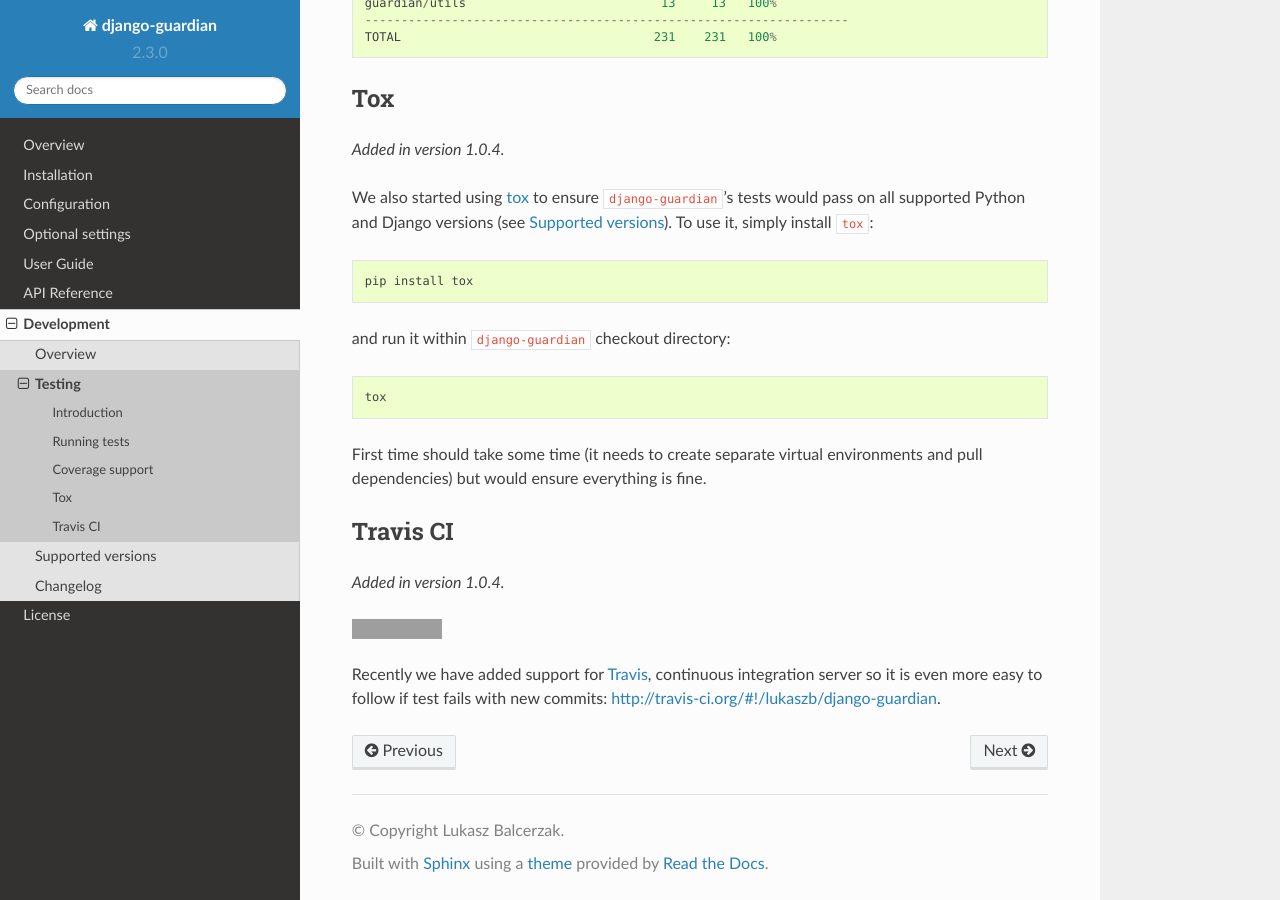
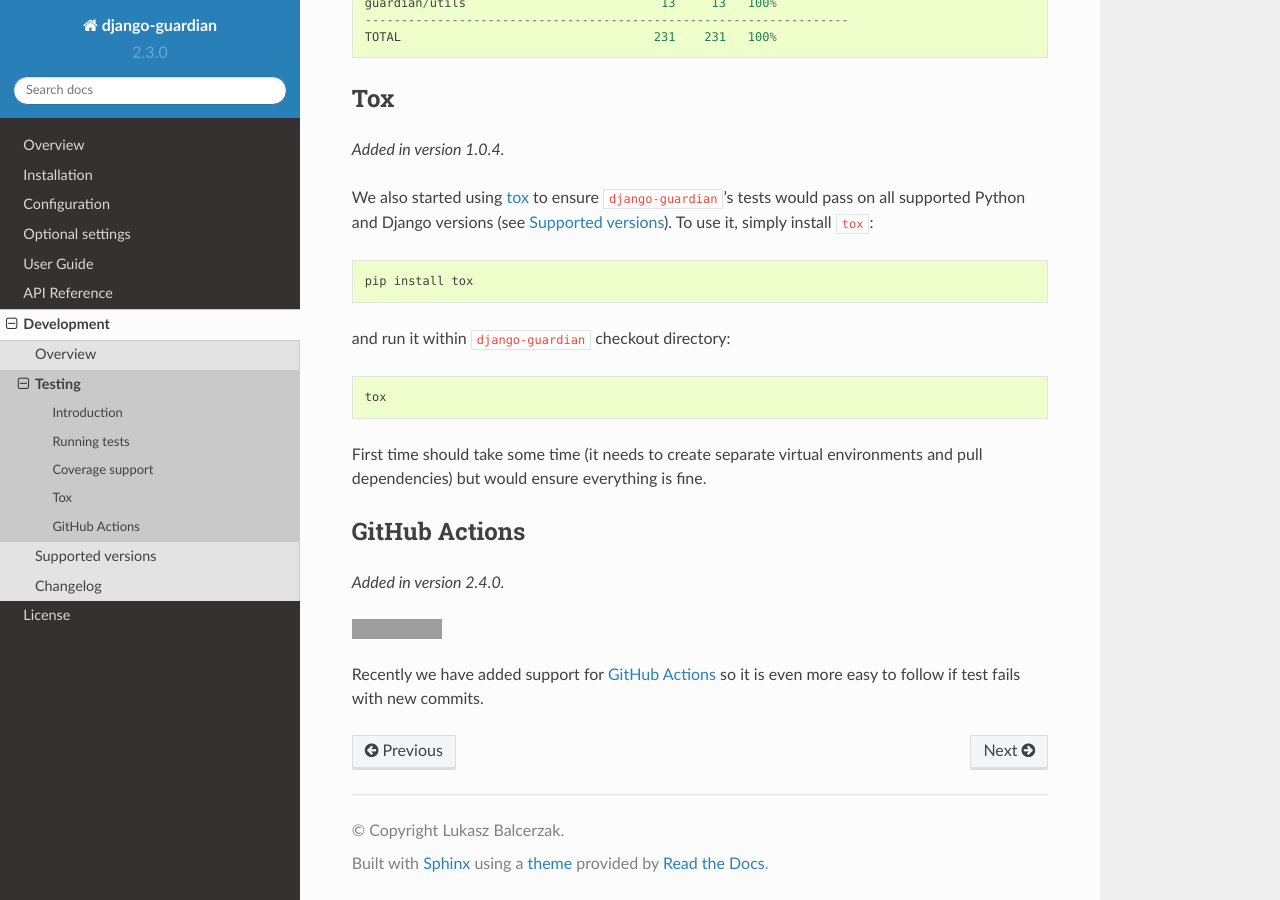
Before and after one commit to django-guardian/django-guardian, a Sphinx documentation site: the page built from docs/develop/testing.rst, in a window 1280 px wide and 900 px high, scrolled down 1650 px. Built offline with Sphinx 7.4.7 and the Read the Docs theme 2.0.0, drawn with Linux system fonts in a browser that asks for light colours; the version number is read from the project's files by our own code; grey boxes are pictures that could not be loaded.

Commit message:
Mention GitHub Actions instead of Travis CI everywhere
Missed in django-guardian/django-guardian#736
Supersedes django-guardian/django-guardian#725

```diff
--- a/README.rst
+++ b/README.rst
@@ -2,8 +2,8 @@
 django-guardian
 ===============
 
-.. image:: https://travis-ci.org/django-guardian/django-guardian.svg?branch=devel
-  :target: https://travis-ci.org/django-guardian/django-guardian
+.. image:: https://github.com/django-guardian/django-guardian/workflows/Tests/badge.svg?branch=devel
+  :target: https://github.com/django-guardian/django-guardian/actions/workflows/tests.yml
 
 .. image:: https://img.shields.io/pypi/v/django-guardian.svg
     :target: https://pypi.python.org/pypi/django-guardian
@@ -25,7 +25,7 @@
 * Python 3.5+
 * A supported version of Django (currently 2.2+)
 
-Travis CI tests on Django version 2.2, 3.0, 3.1, 3.2, and main.
+GitHub Actions run tests against Django versions 2.2, 3.0, 3.1, 3.2, and main.
 
 Installation
 ------------
--- a/docs/develop/testing.rst
+++ b/docs/develop/testing.rst
@@ -100,20 +100,20 @@
 environments and pull dependencies) but would ensure everything is fine.
 
 
-Travis CI
----------
+GitHub Actions
+--------------
 
-.. versionadded:: 1.0.4
+.. versionadded:: 2.4.0
 
-.. image:: https://secure.travis-ci.org/django-guardian/django-guardian.png?branch=master
-  :target: http://travis-ci.org/django-guardian/django-guardian
+.. image:: https://github.com/django-guardian/django-guardian/workflows/Tests/badge.svg?branch=devel
+  :target: https://github.com/django-guardian/django-guardian/actions/workflows/tests.yml
 
-Recently we have added support for Travis_, continuous integration server so it
-is even more easy to follow if test fails with new commits: http://travis-ci.org/#!/lukaszb/django-guardian.
+Recently we have added support for `GitHub Actions`_ so it is even more easy to follow
+if test fails with new commits.
 
 
 .. _owasp: http://www.owasp.org/
 .. _issue-tracker: http://github.com/lukaszb/django-guardian
 .. _coverage: http://nedbatchelder.com/code/coverage/
 .. _tox: http://pypi.python.org/pypi/tox
-.. _travis: http://travis-ci.org/
+.. _GitHub Actions: https://github.com/django-guardian/django-guardian/actions
--- a/docs/index.rst
+++ b/docs/index.rst
@@ -9,8 +9,8 @@
 
 **Documentation**:
 
-.. image:: https://secure.travis-ci.org/django-guardian/django-guardian.png?branch=master
-  :target: http://travis-ci.org/django-guardian/django-guardian
+.. image:: https://github.com/django-guardian/django-guardian/workflows/Tests/badge.svg?branch=devel
+  :target: https://github.com/django-guardian/django-guardian/actions/workflows/tests.yml
 
 .. toctree::
     :maxdepth: 2
```
Also changed, not shown: 1 other file.
